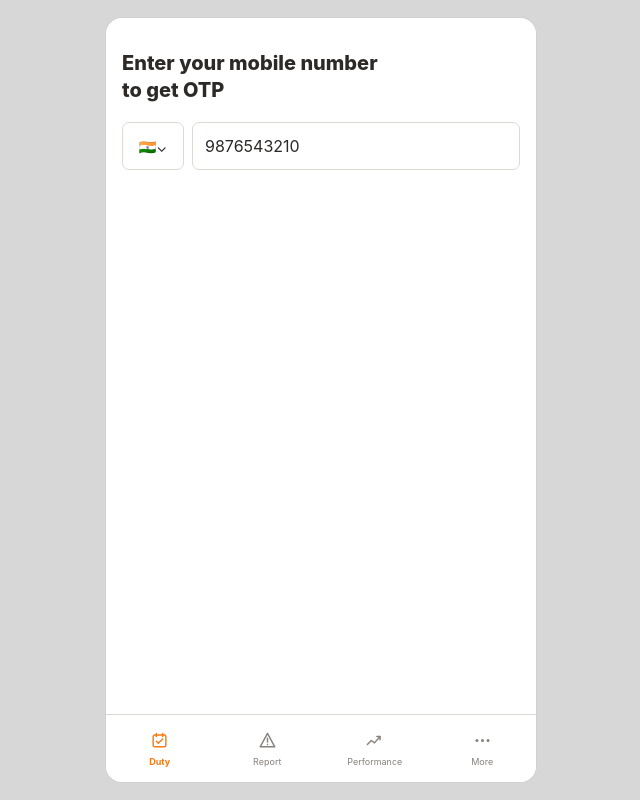
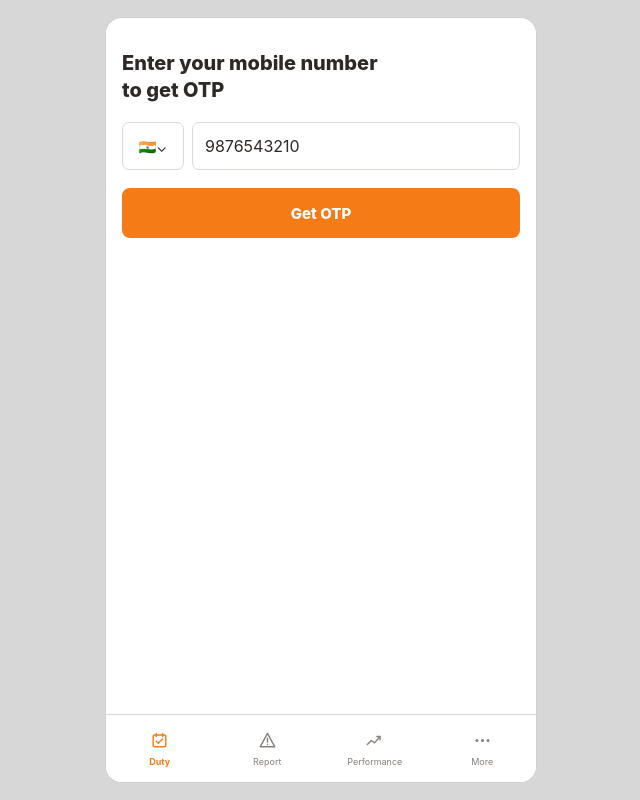
Before and after one commit to p17amit-oss/chalo-driver-pwa, a website: page index.html in a window 1280 px wide. Shown: the whole page, without its empty margins (319-959 px from the left). Drawn offline with Linux system fonts and the light colour scheme.

Commit message:
Keep Get OTP visible in first fold

```diff
--- a/index.html
+++ b/index.html
@@ -29,7 +29,7 @@ button,input,select,textarea{font:inherit;color:inherit}button{cursor:pointer}.a
 .nav{position:fixed;z-index:40;left:50%;bottom:0;transform:translateX(-50%);width:min(100%,430px);height:calc(var(--nav-h) + env(safe-area-inset-bottom));padding-bottom:env(safe-area-inset-bottom);display:grid;grid-template-columns:repeat(4,1fr);background:#fff;border-top:1px solid #ddd8d3}.nav button{border:0;background:transparent;color:#87817c;font-size:9px;display:flex;flex-direction:column;align-items:center;justify-content:center;gap:4px}.nav button.on{color:var(--orange);font-weight:700}.nav svg{width:19px;height:19px}
 .icon{display:inline-flex;align-items:center;justify-content:center;color:var(--orange)}.icon svg{width:20px;height:20px}.iconCircle{width:32px;height:32px;border-radius:50%;display:flex;align-items:center;justify-content:center;background:#fff2df;color:var(--orange);flex:none}.iconCircle.green{background:#e8f7ec;color:#3aaa59}.iconCircle.red{background:#fde9e9;color:#d84d4d}
 /* login */
-.loginWrap{min-height:100vh;min-height:100dvh;background:#fff;display:flex;flex-direction:column;padding:24px 16px calc(18px + env(safe-area-inset-bottom))}.loginTop{height:34px;display:flex;align-items:center}.loginHeading{font-size:20px;font-weight:800;line-height:1.35;margin:18px 0 18px;max-width:320px}.phoneRow{display:grid;grid-template-columns:62px 1fr;gap:8px}.country{height:48px;border:1px solid #dfd9d3;border-radius:7px;background:#fff;font-size:14px}.textInput{height:48px;border:1px solid #dfd9d3;border-radius:7px;background:#fff;padding:0 12px;outline:none;font-size:16px}.textInput:focus{border-color:var(--orange);box-shadow:0 0 0 1px var(--orange)}.loginBottom{position:static;margin-top:auto;width:100%;padding:20px 0 0;background:#fff}.loginBottom .btn{height:50px;font-size:15px;border-radius:8px}.otpBoxes{display:grid;grid-template-columns:repeat(6,1fr);gap:7px;max-width:360px}.otpBox{height:46px;border:1px solid #d7d0ca;border-radius:6px;text-align:center;font-size:19px;outline:none}.otpBox:focus{border-color:var(--orange)}.resend{font-size:12px;color:#6f6862;margin-top:12px}.resend b{color:var(--orange)}
+.loginWrap{min-height:100vh;min-height:100dvh;background:#fff;display:flex;flex-direction:column;padding:24px 16px calc(18px + env(safe-area-inset-bottom))}.loginTop{height:34px;display:flex;align-items:center}.loginHeading{font-size:20px;font-weight:800;line-height:1.35;margin:18px 0 18px;max-width:320px}.phoneRow{display:grid;grid-template-columns:62px 1fr;gap:8px}.country{height:48px;border:1px solid #dfd9d3;border-radius:7px;background:#fff;font-size:14px}.textInput{height:48px;border:1px solid #dfd9d3;border-radius:7px;background:#fff;padding:0 12px;outline:none;font-size:16px}.textInput:focus{border-color:var(--orange);box-shadow:0 0 0 1px var(--orange)}.loginBottom{position:static;width:100%;padding:18px 0 0;background:#fff}.loginBottom .btn{height:50px;font-size:15px;border-radius:8px}#loginOtpScreen .loginBottom{margin-top:24px}.otpBoxes{display:grid;grid-template-columns:repeat(6,1fr);gap:7px;max-width:360px}.otpBox{height:46px;border:1px solid #d7d0ca;border-radius:6px;text-align:center;font-size:19px;outline:none}.otpBox:focus{border-color:var(--orange)}.resend{font-size:12px;color:#6f6862;margin-top:12px}.resend b{color:var(--orange)}
 /* notifications */
 .notifyWrap{min-height:100vh;background:linear-gradient(180deg,#ffcf72 0,#fff4dc 28%,#fff 55%);padding:62px 10px 14px;display:flex;flex-direction:column}.notifyBell{font-size:46px;text-align:center;margin-bottom:22px}.notifyTitle{font-size:18px;font-weight:800;text-align:center}.notifySub{font-size:11px;line-height:1.5;color:#8c837a;text-align:center;margin:4px auto 13px;max-width:285px}.notifyReasons{padding:5px 10px}.notifyReason{display:flex;gap:10px;padding:9px 0}.notifyReason b{display:block;font-size:11px}.notifyReason span{display:block;color:#8a817a;font-size:10px;margin-top:3px}.notifyActions{margin-top:auto;display:flex;flex-direction:column;gap:7px;padding:0 2px 6px}
 /* duty */
```
